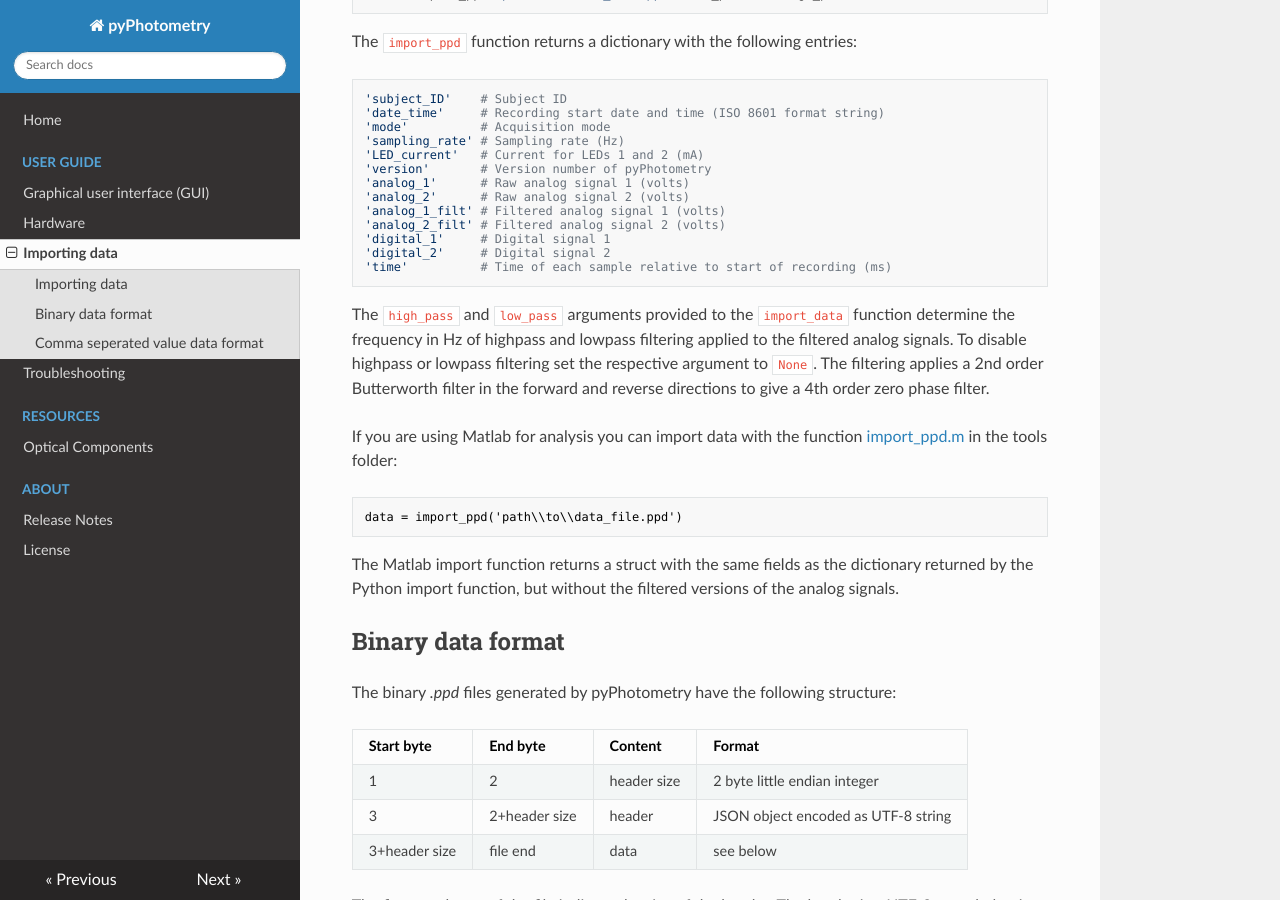
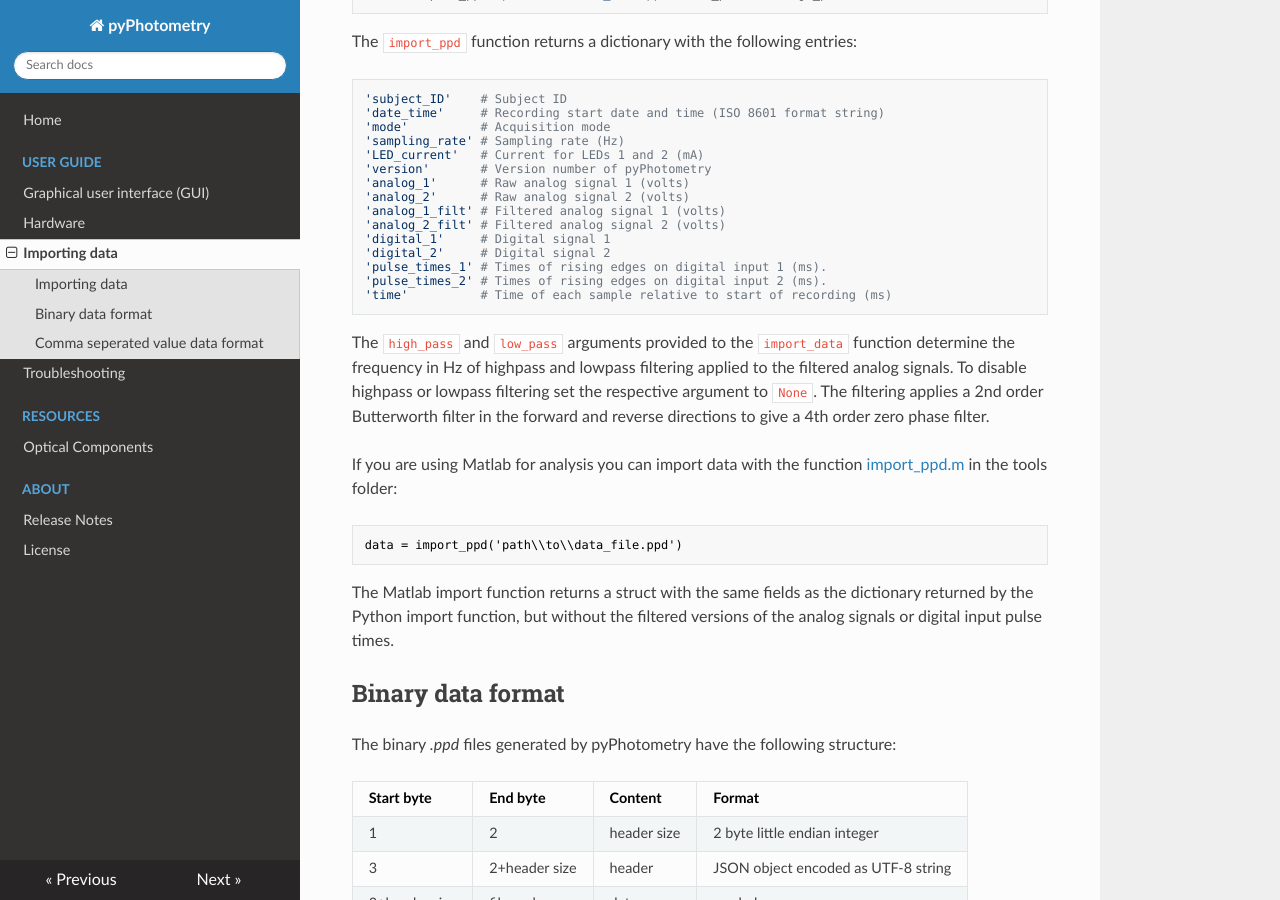
Before and after one commit to pyPhotometry/docs, an MkDocs documentation site: the page built from docs/user-guide/importing-data.md, in a window 1280 px wide and 900 px high, scrolled down 655 px. Built offline with MkDocs 1.6.1, drawn with Linux system fonts in a browser that asks for light colours; nearby versions of some CDN libraries.

Commit message:
- Updated importing data user guide to include pulse times now calculated by import_ppd python function.

````diff
--- a/docs/user-guide/importing-data.md
+++ b/docs/user-guide/importing-data.md
@@ -33,6 +33,8 @@ The `import_ppd` function returns a dictionary with the following entries:
 'analog_2_filt' # Filtered analog signal 2 (volts)
 'digital_1'     # Digital signal 1
 'digital_2'     # Digital signal 2
+'pulse_times_1' # Times of rising edges on digital input 1 (ms).
+'pulse_times_2' # Times of rising edges on digital input 2 (ms).
 'time'          # Time of each sample relative to start of recording (ms)
 ```
 
@@ -43,7 +45,7 @@ If you are using Matlab for analysis you can import data with the function [impo
 ```matlab
 data = import_ppd('path\\to\\data_file.ppd')
 ```
-The Matlab import function returns a struct with the same fields as the dictionary returned by the Python import function, but without the filtered versions of the analog signals.
+The Matlab import function returns a struct with the same fields as the dictionary returned by the Python import function, but without the filtered versions of the analog signals or digital input pulse times.
 
 ## Binary data format
 
````
